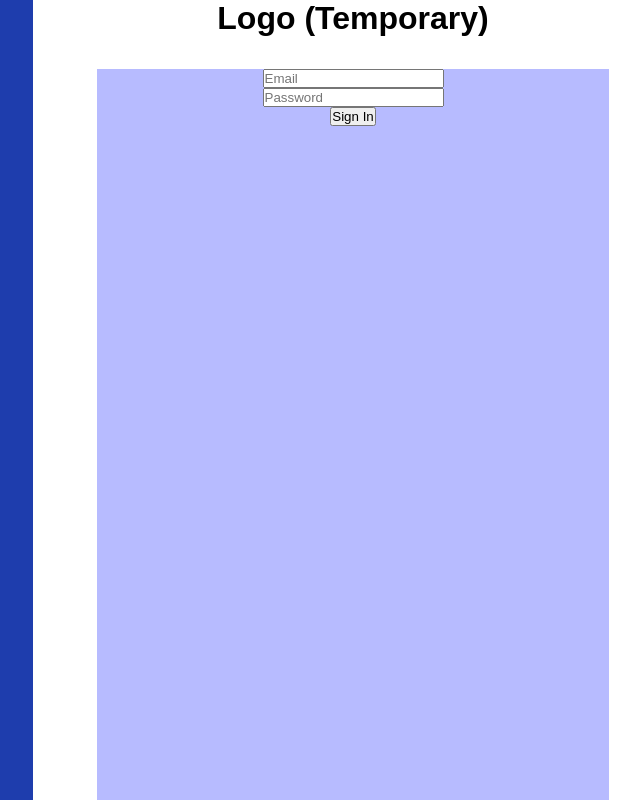
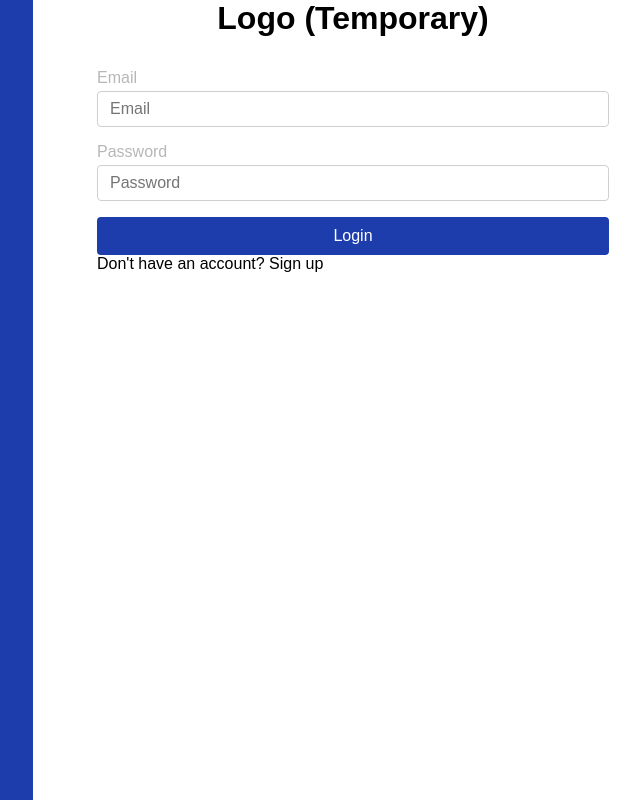
Before and after one commit to upc-lima-education/frontend, a Vue app in the folder tesis/: page / in a window 1280 px wide. Shown: the whole page, without its empty margins (607-1247 px from the left). Built offline with nearby package versions, Linux system fonts and the light colour scheme; the HTML template or start-up script is replaced by a standard one.

Commit message:
style: improved even more styles

```diff
--- a/tesis/src/app/auth/components/sign-in-form.component.vue
+++ b/tesis/src/app/auth/components/sign-in-form.component.vue
@@ -13,10 +13,19 @@ function OnSignIn() {
 <template>
     <div class="sign-in-form-container">
         <h1>Logo (Temporary)</h1>
-        <form class="form-container" @submit.prevent="OnSignIn">
-            <input type="email" placeholder="Email" v-model="username" />
-            <input type="password" placeholder="Password" v-model="password" />
-            <button type="submit">Sign In</button>
+        <form @submit.prevent="OnSignIn">
+            <section>
+                <label for="email">{{ $t('auth.email') }}</label>
+                <input type="email" placeholder="Email" v-model="username" />
+            </section>
+            <section>
+                <label for="password">{{ $t('auth.password') }}</label>
+                <input type="password" placeholder="Password" v-model="password" />
+            </section>
+            <section>
+                <button type="submit">{{ $t('auth.login') }}</button>
+                <p>{{ $t('auth.noAccount') }}</p>
+            </section>
         </form>
     </div>
 </template>
@@ -34,14 +43,7 @@ function OnSignIn() {
     gap: 2rem;
 }
 
-.form-container {
-    width: 80%;
-    height: 100%;
-    display: flex;
-    flex-direction: column;
-    align-items: center;
-    justify-self: center;
-    background-color: rgb(183, 187, 255);
-    /* test */
+section {
+    width: 100%;
 }
 </style>
--- a/tesis/src/app/shared/locale/en.json
+++ b/tesis/src/app/shared/locale/en.json
@@ -2,6 +2,7 @@
     "auth": {
         "email": "Email",
         "password": "Password",
-        "login": "Login"
+        "login": "Login",
+        "noAccount": "Don't have an account? Sign up"
     }
 }
--- a/tesis/src/app/shared/locale/es.json
+++ b/tesis/src/app/shared/locale/es.json
@@ -2,6 +2,7 @@
     "auth": {
         "email": "Correo electrónico",
         "password": "Contraseña",
-        "login": "Iniciar sesión"
+        "login": "Iniciar sesión",
+        "noAccount": "¿No tienes una cuenta? Regístrate"
     }
 }
--- a/tesis/src/assets/base.css
+++ b/tesis/src/assets/base.css
@@ -1,4 +1,8 @@
 @import 'variables.css';
+@import './components/input.css';
+@import './components/button.css';
+@import './components/label.css';
+@import './components/form.css';
 
 /*Main colors light*/
 :root {
--- /dev/null
+++ b/tesis/src/assets/components/button.css
@@ -0,0 +1,15 @@
+button {
+    width: 100%;
+    background-color: var(--main-color);
+    color: white;
+    border: none;
+    border-radius: 4px;
+    padding: 10px 20px;
+    font-size: 1rem;
+    cursor: pointer;
+    transition: background-color 0.2s ease;
+}
+
+button:hover {
+    background-color: var(--main-color-dark);
+}
--- /dev/null
+++ b/tesis/src/assets/components/form.css
@@ -0,0 +1,8 @@
+form {
+    width: 80%;
+    height: 100%;
+    display: flex;
+    flex-direction: column;
+    justify-self: center;
+    gap: 1rem;
+}
--- /dev/null
+++ b/tesis/src/assets/components/input.css
@@ -0,0 +1,8 @@
+input{
+    border: 1px solid var(--gray-03);
+    border-radius: 4px;
+    padding: 8px 12px;
+    font-size: 1rem;
+    width: 100%;
+    box-sizing: border-box;
+}
--- /dev/null
+++ b/tesis/src/assets/components/label.css
@@ -0,0 +1,5 @@
+label {
+    margin-bottom: 4px;
+    display: inline-block;
+    color: var(--text-color-light);
+}
```
